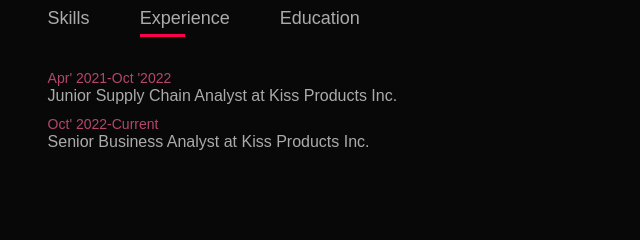
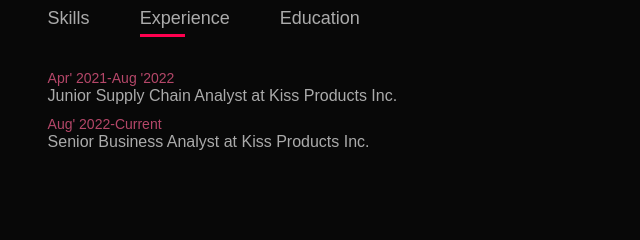
Before and after one commit to ericfflynn/CloudPortfolioChallenge, a plain HTML site: page index.html in a window 1280 px wide. Both pictures are taken after a click on the element "Experience". Shown: the part 1079-1319 px from the top of the page, 490-1130 px from the left. Drawn offline with Linux system fonts and the light colour scheme.

Commit message:
fixed dates

```diff
--- a/index.html
+++ b/index.html
@@ -56,8 +56,8 @@
 					</div>
 					<div class="tab-contents" id="experience">
 						<ul>
-							<li><span>Apr' 2021-Oct '2022</span><br>Junior Supply Chain Analyst at Kiss Products Inc.</li>
-							<li><span>Oct' 2022-Current</span><br>Senior Business Analyst at Kiss Products Inc.</li>
+							<li><span>Apr' 2021-Aug '2022</span><br>Junior Supply Chain Analyst at Kiss Products Inc.</li>
+							<li><span>Aug' 2022-Current</span><br>Senior Business Analyst at Kiss Products Inc.</li>
 						</ul>
 					</div>
 					<div class="tab-contents" id="education">
```
